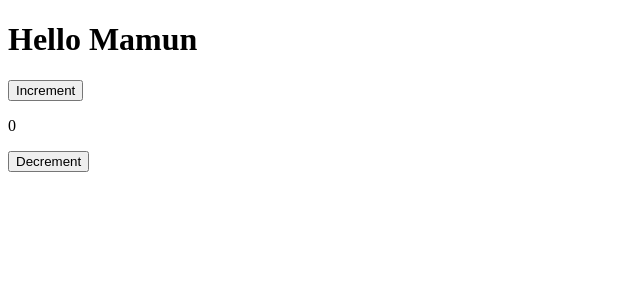
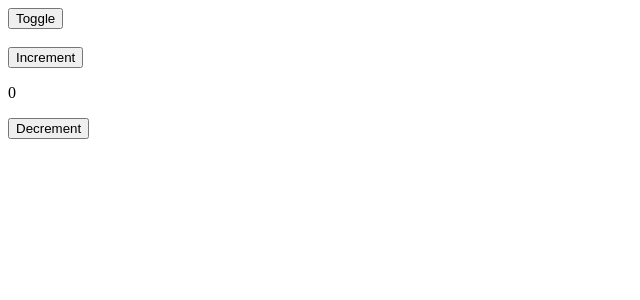
Before and after one commit to MamunVerse/Nuxt3-Basic-Project, a Nuxt app: page / in a window 1280 px wide. Shown: the top 300 px of the page, without its empty margins (0-640 px from the left). Built offline with nearby package versions, Linux system fonts and the light colour scheme.

Commit message:
learn dynamic component

```diff
--- a/app.vue
+++ b/app.vue
@@ -1,3 +1,15 @@
 <template>
-  <Counter/>
+  <!-- <HomeWelcome/> -->
+  <button @click="toggle">Toggle</button> <br> <br>
+  <component :is="MyComponent"/>
+  <!-- <Counter/> -->
 </template>
+
+<script setup>
+  const MyComponent = shallowRef(resolveComponent("Counter"));
+
+  function toggle(){
+    MyComponent.value = resolveComponent("HomeWelcome");
+  }
+
+</script>
--- a/components/Counter.vue
+++ b/components/Counter.vue
@@ -1,5 +1,4 @@
 <template>
-    <h1>Hello Mamun</h1>
     <button @click="increment">Increment</button>
     <p>{{ count }}</p>
     <button @click="decrement">Decrement</button>
--- /dev/null
+++ b/components/Home/Welcome.vue
@@ -0,0 +1,3 @@
+<template>
+  <h1>Welcome</h1>
+</template>
```
